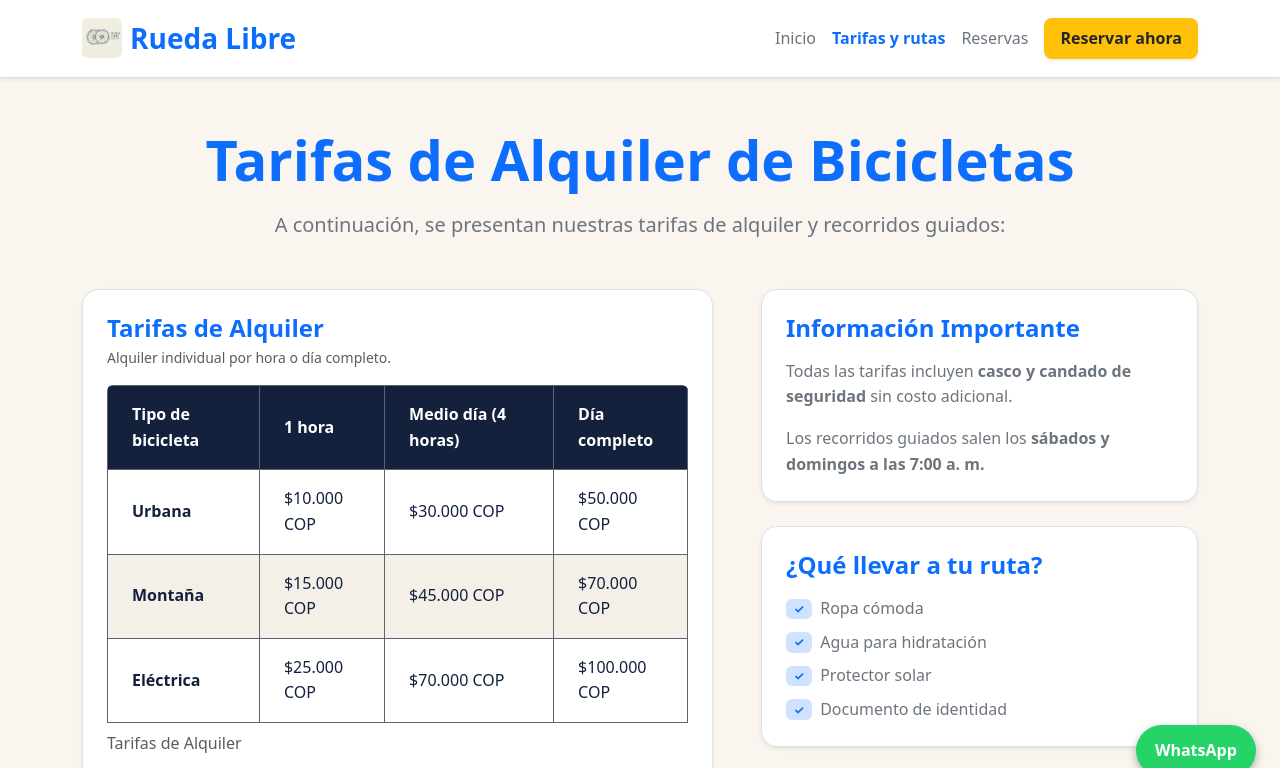
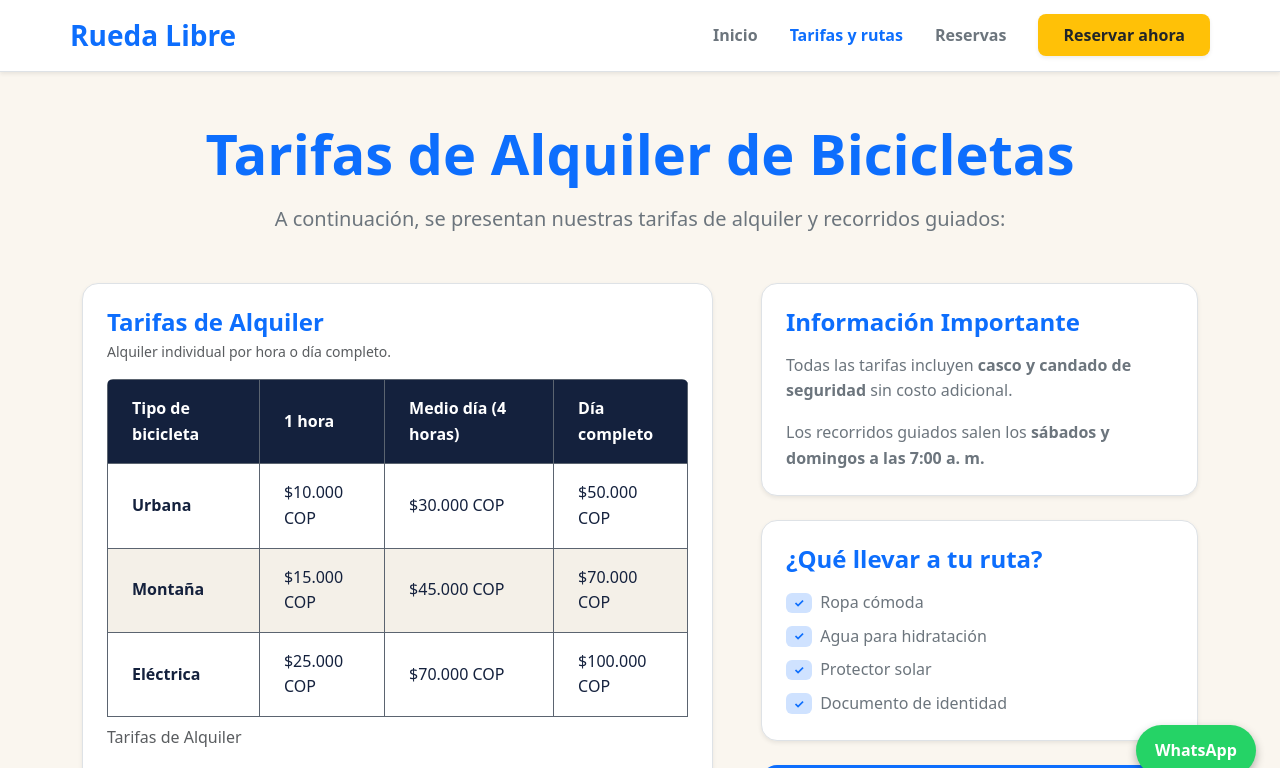
Before and after one commit to Diddier10/rueda-libre, a plain HTML site: page paginas/tarifas.html in a window 1280 px wide. Shown: the top 768 px of the page. Drawn offline with nearby package versions, Linux system fonts and the light colour scheme.

Commit message:
fix:correcion de menu y botones

```diff
--- a/bitacora.txt
+++ b/bitacora.txt
@@ -240,3 +240,5 @@ Dia 2
     #### Conclusión
     La migración a Bootstrap 5.3 permitió delegar toda la distribución de diseño al framework, reservando `styles.css` exclusivamente para la identidad de marca (variables corporativas, tablas tradicionales y estados de interacción). Esta refactorización
     redujo la hoja de estilos en más de un 40% y simplificó los tiempos de desarrollo de forma sustancial.
+
+    MicroReto 9
--- a/paginas/tarifas.html
+++ b/paginas/tarifas.html
@@ -8,22 +8,28 @@
     <link rel="stylesheet" href="../css/styles.css">
 </head>
 <body class="d-flex flex-column min-vh-100">
-    <header class="sticky-top bg-white border-bottom shadow-sm py-3">
-        <nav class="container d-flex flex-column flex-md-row justify-content-between align-items-center gap-3">
-            <a href="../index.html" class="d-flex align-items-center gap-2 text-decoration-none">
-                <img src="../img/portada.jpg" alt="Logo Rueda Libre" class="img-fluid rounded" style="max-height: 40px;" />
-                <span class="fw-bold fs-3 text-primary">Rueda Libre</span>
-            </a>
-            <ul id="menu" class="nav align-items-center gap-3 list-unstyled m-0">
-                <li class="nav-item"><a href="../index.html" class="nav-link text-secondary p-0">Inicio</a></li>
-                <li class="nav-item"><a href="tarifas.html" class="nav-link fw-semibold text-primary p-0">Tarifas y rutas</a></li>
-                <li class="nav-item"><a href="reservas.html" class="nav-link text-secondary p-0">Reservas</a></li>
-                <li class="nav-item">
-                    <a href="reservas.html" class="d-inline-block bg-warning text-dark fw-bold text-decoration-none px-3 py-2 rounded-3 shadow-sm text-nowrap">
-                        Reservar ahora
-                    </a>
-                </li>
-            </ul>
+    <header class="sticky-top bg-white border-bottom shadow-sm">
+        <nav class="navbar navbar-expand-lg container">
+            <a class="navbar-brand fw-bold fs-3 text-primary" href="../index.html">Rueda Libre</a>
+            <button class="navbar-toggler" type="button" data-bs-toggle="collapse" data-bs-target="#menuNavegacion" aria-controls="menuNavegacion" aria-expanded="false" aria-label="Abrir menú de navegación">
+                <span class="navbar-toggler-icon"></span>
+            </button>
+            <section class="collapse navbar-collapse justify-content-end" id="menuNavegacion">
+                <ul class="navbar-nav align-items-lg-center gap-lg-3 py-2 py-lg-0">
+                    <li class="nav-item">
+                        <a class="nav-link text-secondary fw-semibold" href="../index.html">Inicio</a>
+                    </li>
+                    <li class="nav-item">
+                        <a class="nav-link active fw-bold text-primary" aria-current="page" href="tarifas.html">Tarifas y rutas</a>
+                    </li>
+                    <li class="nav-item">
+                        <a class="nav-link text-secondary fw-semibold" href="reservas.html">Reservas</a>
+                    </li>
+                    <li class="nav-item ms-lg-2">
+                        <a class="btn bg-warning text-dark fw-bold px-4 py-2 rounded-3 shadow-sm text-nowrap" href="reservas.html">Reservar ahora</a>
+                    </li>
+                </ul>
+            </section>
         </nav>
     </header>
     <main class="container my-5 flex-grow-1">
@@ -154,8 +160,7 @@
                         <h3 class="h5 fw-bold mb-2">¿Listo para rodar?</h3>
                         <p class="small mb-0 opacity-75">Garantiza tu bicicleta o tu cupo en el recorrido reservando en línea.</p>
                     </hgroup>
-                    <a href="reservas.html" class="d-inline-block bg-warning text-dark fw-bold text-decoration-none px-4 py-2 rounded-3 text-nowrap">
-                        Reservar ahora
+                    <a href="reservas.html" class="btn btn-warning text-dark fw-bold px-4 py-2 shadow-sm text-nowrap">Reservar ahora
                     </a>
                 </article>
             </aside>
```
Also changed, not shown: index.html (+26 -18 lines), paginas/reservas.html (+25 -9 lines).
